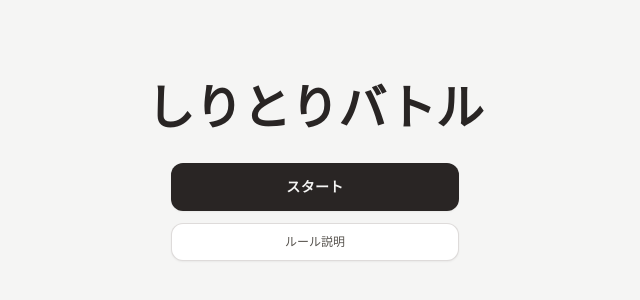
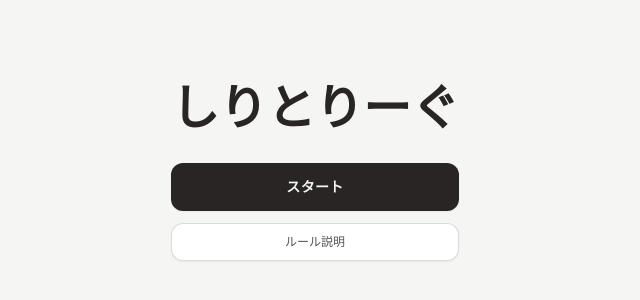
Before and after one commit to soshi319/shiritori, a React (Vite) app in the folder frontend/: page / in a window 1280 px wide. Shown: the part 228-528 px from the top of the page, without its empty margins (325-965 px from the left). Built offline with nearby package versions, Linux system fonts and the light colour scheme.

Commit message:
Change title text from 'しりとりバトル' to 'しりとりーぐ'

```diff
--- a/frontend/src/views/TitleView/TitleView.tsx
+++ b/frontend/src/views/TitleView/TitleView.tsx
@@ -9,7 +9,7 @@ export function TitleView({ changeScreen, onOpenRules }: TitleViewProps) {
   return (
     <div className="fixed inset-0 flex flex-col items-center justify-center gap-8 bg-stone-100 transition-colors duration-500">
       <h1 className="text-5xl font-extrabold tracking-normal text-stone-800">
-        しりとりバトル
+        しりとりーぐ
       </h1>
 
       <div className="flex flex-col gap-3 w-full max-w-xs px-4">
```
